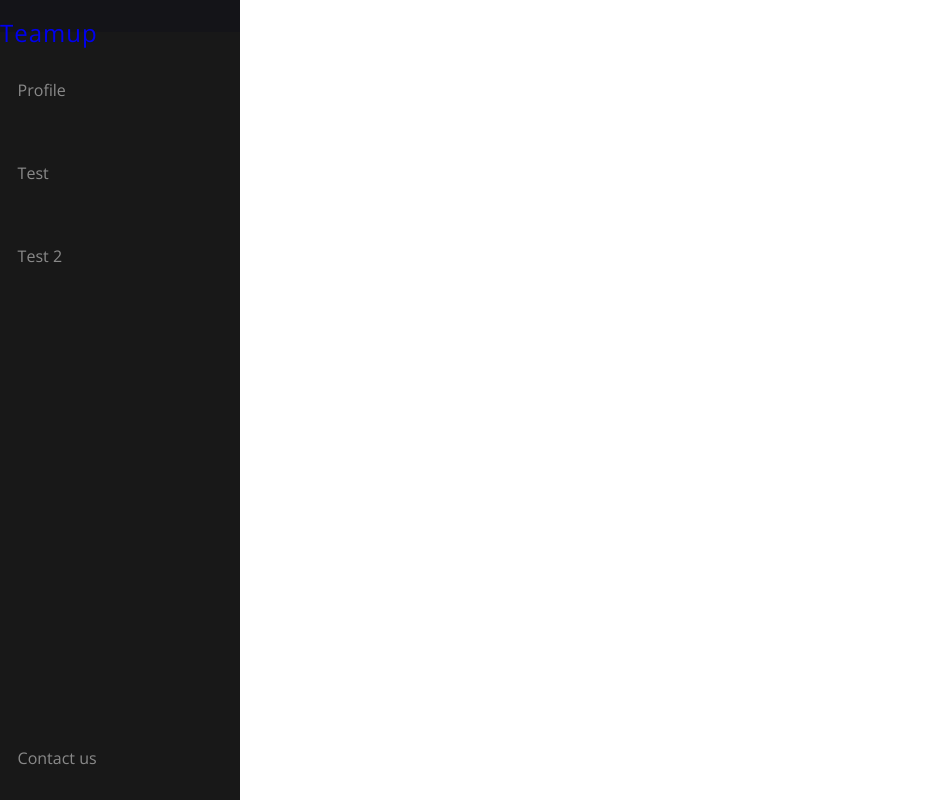
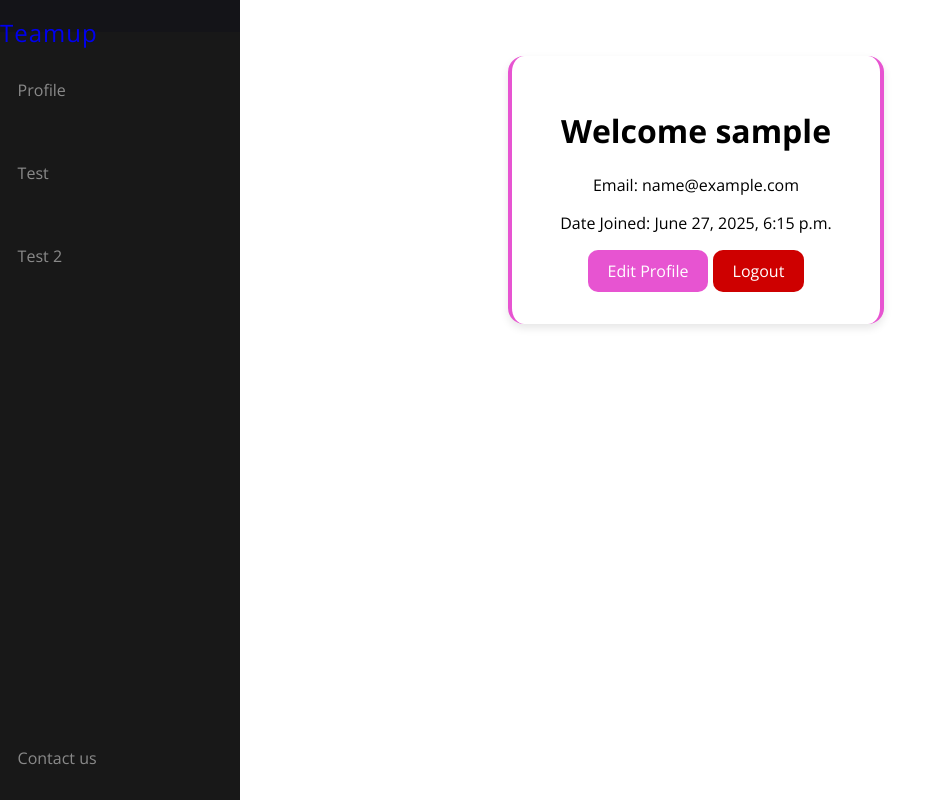
Before and after one commit to Amiram1544/Teamup, a Django app: page /profile/ in a window 1280 px wide. Shown: the whole page, without its empty margins (0-947 px from the left). Run offline with Django 5.2, Linux system fonts and the light colour scheme; the visitor is signed in with stand-in values (Sample User, id 1).

Commit message:
Bug fix & Progress in profile sketch

```diff
--- /dev/null
+++ b/core/static/core/css/profile.css
@@ -0,0 +1,49 @@
+/* find a way to adjust the container center of your page*/
+
+.profile-container {
+    display: flex;
+    justify-content: center;
+    align-items: center;
+
+    border-left: 4px solid #e754d1;
+    border-right: 4px solid #e754d1;
+    border-radius: 16px;
+    box-sizing: border-box;
+
+    background: #fff;
+    box-shadow: 0 4px 8px rgba(0, 0, 0, 0.1);
+
+    width: fit-content;
+    margin: 40px auto;
+    padding: 32px 48px;
+}
+
+.profile-content {
+    text-align: center;
+}
+
+.buttons {
+    display: inline-block;
+    padding: 10px 20px;
+
+    border: none;
+    border-radius: 10px;
+    text-decoration: none;
+
+    transition: transform 200ms ease;
+
+    color: #fff;
+}
+
+.buttons:hover {
+    cursor: pointer;
+    transform: scale(1.05);
+}
+
+.edit-btn {
+    background-color: #e754d1;
+}
+
+.logout-btn {
+    background-color: #ce0000;
+}
--- a/core/templates/core/profile.html
+++ b/core/templates/core/profile.html
@@ -1,7 +1,24 @@
 {% extends "navbar.html" %}
+{% load static %}
+
+{% block extra_css %}
+    <link rel="stylesheet" href="{% static 'core/css/profile.css' %}">
+{% endblock extra_css %}
 
 {% block content %}
-    <a href="{% url 'logout' %}">
-        <button type="submit">Logout</button>
-    </a>
+
+    {% if user.is_authenticated %}
+        <div class="profile-container">
+            <div class="profile-content">
+                <h1>Welcome {{user.username}}</h1>
+                <p>Email: {{user.email}}</p>
+                <p>Date Joined: {{user.date_joined|date:"F j, Y, g:i a"}}</p>
+                <div class="profile-actions">
+                    <a href="{% url 'edit_profile' %}" class="buttons edit-btn">Edit Profile</a>
+                    <a href="{% url 'logout' %}" class="buttons logout-btn">Logout</a>
+                </div>
+            </div>
+        </div>
+    {% endif %}
+
 {% endblock content %}
--- a/core/urls.py
+++ b/core/urls.py
@@ -9,4 +9,5 @@ urlpatterns = [
     path('register/', views.registerpage, name='register'),
     path('logout/', views.logoutpage, name='logout'),
     path("profile/", views.profile, name="profile"),
+    path("edit_profile/", views.edit_profile, name="edit_profile"),
 ]
--- a/core/views.py
+++ b/core/views.py
@@ -2,6 +2,7 @@ from django.shortcuts import render, redirect, get_object_or_404
 from django.contrib.auth import authenticate, login, logout
 from django.contrib.auth.forms import UserCreationForm
 from django.contrib import messages
+from django.contrib.auth.decorators import login_required
 
 # Create your views here.
 
@@ -61,6 +62,39 @@ def logoutpage(request):
     logout(request)
     return redirect('home')
 
+def profile(request):
 
-def profile(request):
-    return render(request, 'core/profile.html')
+    if request.user.is_authenticated:
+        context = {
+            'user': request.user
+        }
+    else:
+        messages.warning(request, "Please Login to view your profile first.")
+        return redirect('login')
+
+    return render(request, 'core/profile.html', context)
+
+@login_required(login_url='login')
+def edit_profile(request):
+
+    user = request.user
+    form = UserCreationForm(request.POST)
+
+    if request.method == 'POST':
+        form = UserCreationForm(request.POST, instance=user)
+        if form.is_valid():
+            form.save()
+            messages.success(request, 'Profile updated succesfully')
+            return redirect('profile')
+        else:
+            messages.error(request, 'Error updating your profile, please try again')
+
+    if not request.user.is_authenticated:
+        messages.warning(request, 'Please Login first to edit your profile')
+        return redirect('login')
+
+    context = {
+        'form': form,
+    }
+
+    return render(request, 'core/edit_profile.html', context)
--- a/templates/navbar.html
+++ b/templates/navbar.html
@@ -5,6 +5,7 @@
     <meta charset="UTF-8" >
     <meta name="viewport" content="width=device-width, initial-scale=1.0">
     <link rel="stylesheet" href="{% static 'css/style.css' %}">
+    {% block extra_css %}{% endblock extra_css %}
     <link rel="stylesheet" href="https://fonts.googleapis.com/css?family=Open+Sans:300,400,700&display=swap">
     <title>Teamup</title>
 </head>
@@ -68,6 +69,17 @@
     </nav>
 
     <main>
+
+        {% if messages %}
+            <div>
+                {% for message in messages %}
+                    <div class="messages" style="color: red;">
+                        {{message}}
+                    </div>
+                {% endfor %}
+            </div>
+        {% endif %}
+
         {% block content %}
 
         {% endblock content %}
```
Also changed, not shown: core/templates/core/edit_profile.html (added, +14 -0 lines).
